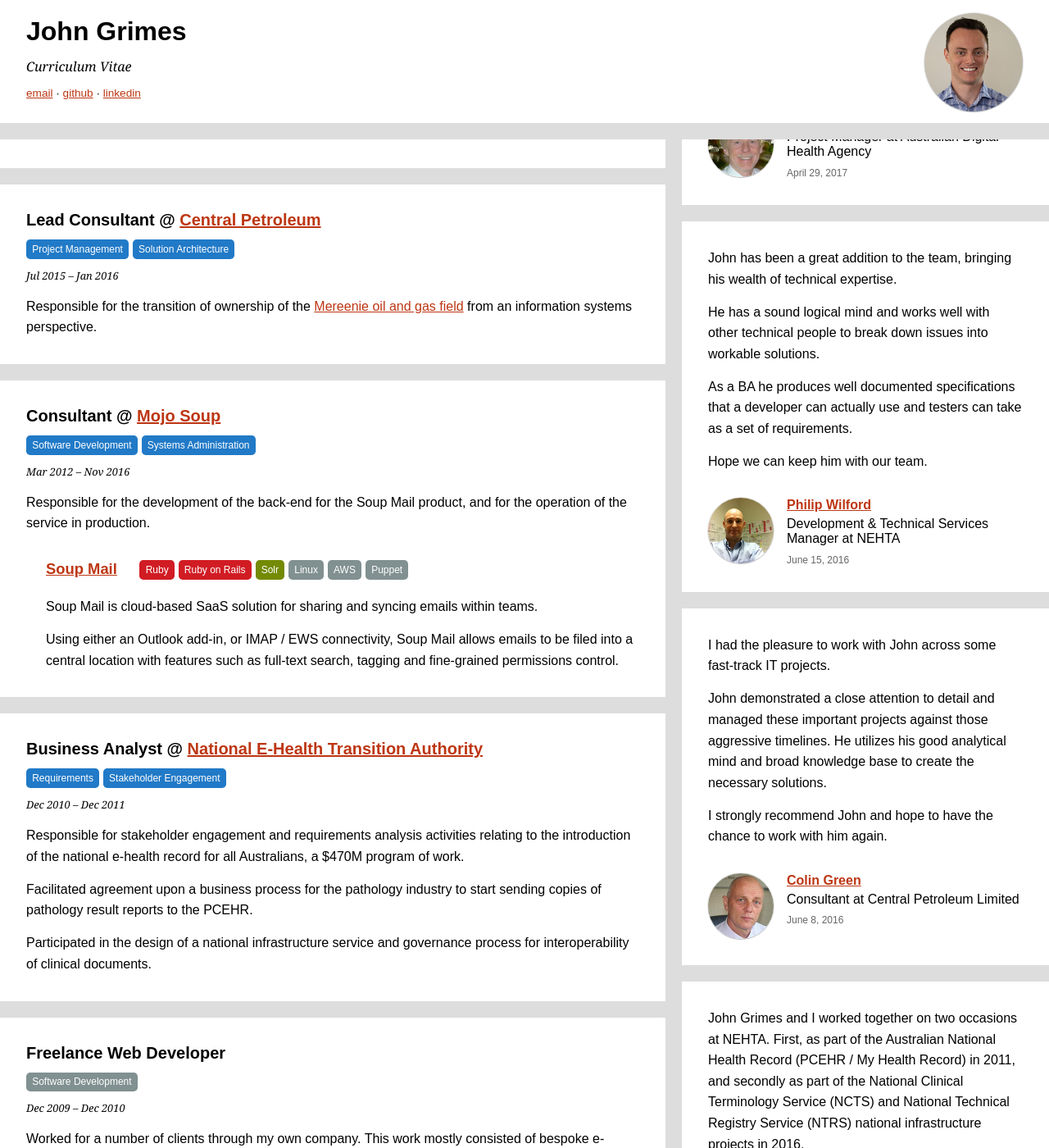
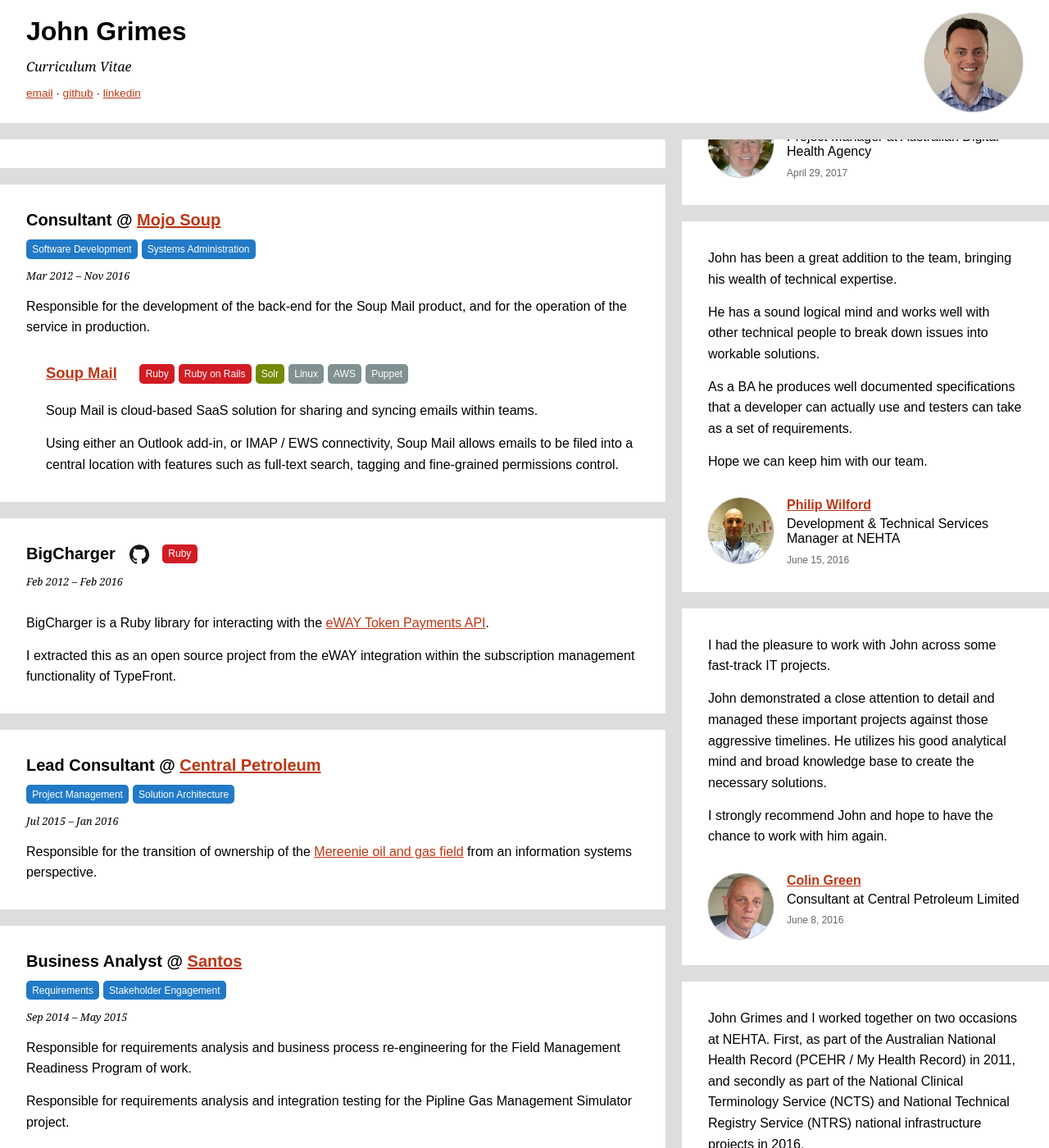
Before and after one commit to johngrimes/johngrimes.github.com, a Jekyll site: the page cv/index.html, which Jekyll copies as it is, in a window 1280 px wide and 1400 px high, scrolled down 1154 px. Shown: the whole window at 82% size. Built offline with Jekyll 4.4.1, drawn with Linux system fonts in a browser that asks for light colours; some web fonts are replaced; some of the changed text lies outside the part shown.

Commit message:
Add details of coursework, and Santos

```diff
--- a/cv/index.html
+++ b/cv/index.html
@@ -154,20 +154,6 @@
       </section>
       <section class="position">
         <header>
-          <h4>Lead Consultant @
-            <a href="http://centralpetroleum.com.au/">Central Petroleum</a>
-          </h4>
-          <ul class="tags role-tags">
-            <li>Project Management</li>
-            <li>Solution Architecture</li>
-          </ul>
-          <div class="time-span">Jul 2015 &ndash; Jan 2016</div>
-        </header>
-        <p>Responsible for the transition of ownership of the
-          <a href="http://centralpetroleum.com.au/our-business/our-licence-areas/amadeus/mereenie-oil-and-gas-field-ol4-ol5/">Mereenie oil and gas field</a> from an information systems perspective.</p>
-      </section>
-      <section class="position">
-        <header>
           <h4>Consultant @
             <a href="https://mojosoup.com.au/">Mojo Soup</a>
           </h4>
@@ -198,6 +184,52 @@
           <p>Using either an Outlook add-in, or IMAP / EWS connectivity, Soup Mail allows emails to be filed into a central
             location with features such as full-text search, tagging and fine-grained permissions control.</p>
         </section>
+      </section>
+      <section class="project">
+        <header>
+          <h4>BigCharger</h4>
+          <a class="source-link" href="https://github.com/johngrimes/bigcharger">
+            <img src="img/github.svg" width="24" height="24" alt="Source code" />
+          </a>
+          <ul class="tags">
+            <li class="ruby">Ruby</li>
+          </ul>
+          <div class="time-span">Feb 2012 &ndash; Feb 2016</div>
+        </header>
+        <p>BigCharger is a Ruby library for interacting with the
+          <a href="https://www.eway.com.au/developers/api/token-payments">eWAY Token Payments API</a>.</p>
+        <p>I extracted this as an open source project from the eWAY integration within the subscription management functionality
+          of TypeFront.</p>
+      </section>
+      <section class="position">
+        <header>
+          <h4>Lead Consultant @
+            <a href="http://centralpetroleum.com.au/">Central Petroleum</a>
+          </h4>
+          <ul class="tags role-tags">
+            <li>Project Management</li>
+            <li>Solution Architecture</li>
+          </ul>
+          <div class="time-span">Jul 2015 &ndash; Jan 2016</div>
+        </header>
+        <p>Responsible for the transition of ownership of the
+          <a href="http://centralpetroleum.com.au/our-business/our-licence-areas/amadeus/mereenie-oil-and-gas-field-ol4-ol5/">Mereenie oil and gas field</a> from an information systems perspective.</p>
+      </section>
+      <section class="position">
+        <header>
+          <h4>Business Analyst @
+            <a href="https://www.santos.com/">Santos</a>
+          </h4>
+          <ul class="tags role-tags">
+            <li>Requirements</li>
+            <li>Stakeholder Engagement</li>
+          </ul>
+          <div class="time-span">Sep 2014 &ndash; May 2015</div>
+        </header>
+        <p>Responsible for requirements analysis and business process re-engineering for the Field Management Readiness Program
+          of work.</p>
+        <p>Responsible for requirements analysis and integration testing for the Pipline Gas Management Simulator project.</p>
+        </p>
       </section>
       <section class="position">
         <header>
@@ -485,6 +517,30 @@
               <li class="deploy">Linux</li>
             </ul>
           </header>
+          <ul>
+            <li>Issues in Modern Technology</li>
+            <li>Microprocessors</li>
+            <li>Programming I</li>
+            <li>Information Systems</li>
+            <li>Discrete Mathematics</li>
+            <li>Programming II</li>
+            <li>Database Design</li>
+            <li>Systems Analysis and Design</li>
+            <li>Software Engineering</li>
+            <li>Data Structures and Algorithms</li>
+            <li>Object Oriented Programming</li>
+            <li>Programming III</li>
+            <li>Data Analysis</li>
+            <li>Database Design</li>
+            <li>Object Oriented Analysis and Design</li>
+            <li>Data Communications</li>
+            <li>Human Computer Interaction</li>
+            <li>Emerging Technologies</li>
+            <li>Advanced Software Engineering</li>
+            <li>Management Concepts</li>
+            <li>Business Communication</li>
+            <li>Introduction to Business Law</li>
+          </ul>
         </section>
         <section class="project">
           <header>
--- a/cv/style/cv.css
+++ b/cv/style/cv.css
@@ -47,6 +47,15 @@
 
 p:last-of-type {
   margin-bottom: 0;
+}
+
+section > ul {
+  columns: 2;
+  list-style-position: inside;
+}
+
+section > ul li {
+  margin-bottom: 0.2em;
 }
 
 /* TAGS */
```
